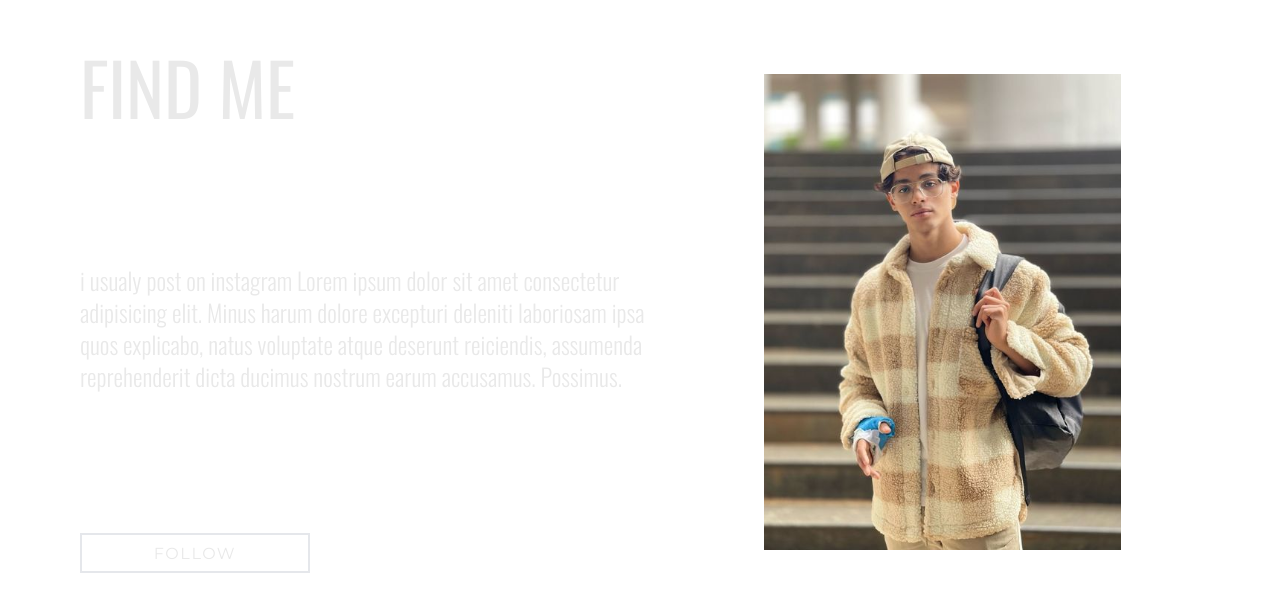
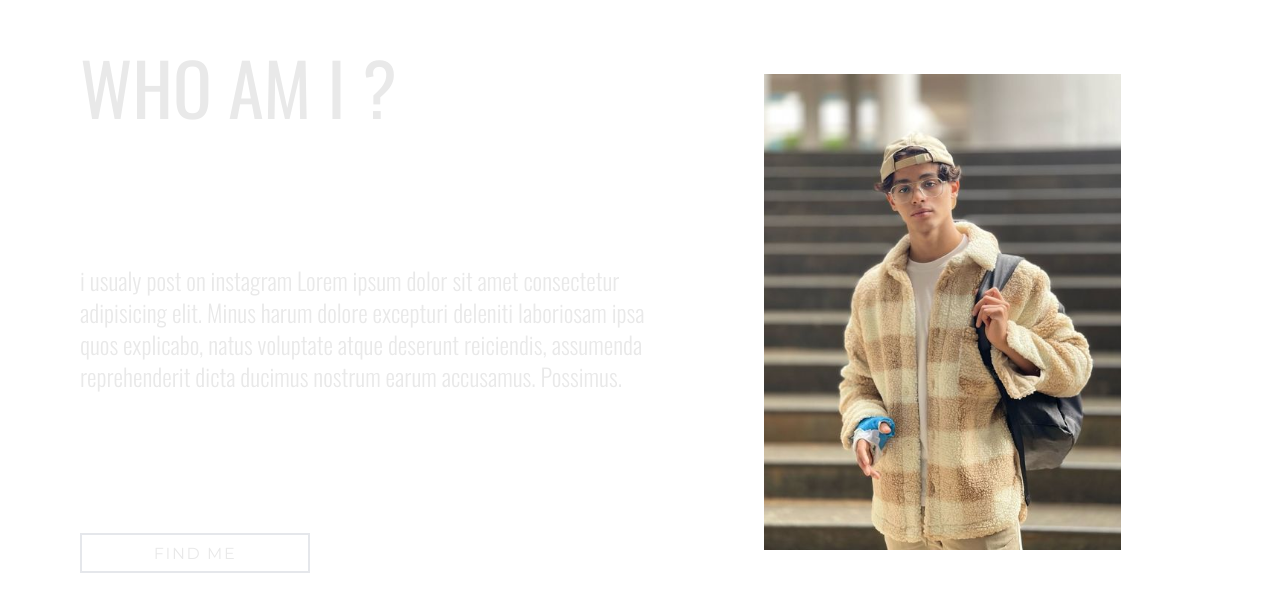
Before and after one commit to BrahimiMehdi/Ayoub-Abane, a Next.js app: page / in a window 1280 px wide. Shown: the part 1688-2300 px from the top of the page. Built offline with nearby package versions, Linux system fonts and the light colour scheme.

Commit message:
Possible Fixes

```diff
--- a/components/FollowSection.jsx
+++ b/components/FollowSection.jsx
@@ -1,20 +1,17 @@
-import React from "react";
+import React from 'react'
 
 const FollowSection = () => {
     return (
         <section className="min-h-screen w-screen place-items-center grid text-main-light px-8 md:pl-[80px] md:pr-[50px] grid-cols-2">
         <div className="h-full py-20 w-full justify-around flex flex-col">
-        <h1 className="text-7xl font-Oswald">FIND ME</h1>
+        <h1 className="text-7xl font-Oswald">WHO AM I ?</h1>
           <p className="sm:text-2xl text-xl font-light my-6 font-Oswald">
-          i usualy post on instagram Lorem ipsum dolor sit amet consectetur
-          adipisicing elit. Minus harum dolore excepturi deleniti laboriosam
-          ipsa quos explicabo, natus voluptate atque deserunt reiciendis,
-          assumenda reprehenderit dicta ducimus nostrum earum accusamus.
-          Possimus.
+            i usualy post on instagram Lorem ipsum dolor sit amet consectetur adipisicing elit. Minus harum dolore excepturi deleniti laboriosam ipsa quos explicabo, natus voluptate atque deserunt reiciendis,
+             assumenda reprehenderit dicta ducimus nostrum earum accusamus. Possimus.
           </p>
           <a target="_blank" href="https://www.instagram.com/ayxubo.art/">
             <span className="font-Montserrat text-main-light border-main-white text-xs sm:text-base cursor-pointer transition-all md:hover:bg-main-light active:scale-95 md:hover:text-black duration-200  inline-block tracking-widest border-2 w-[50%] md:w-full lg:w-[40%] lg:h-[2.5rem] text-center py-[7px]">
-            FOLLOW
+              FIND ME
             </span>
           </a>
         </div>
@@ -22,7 +19,7 @@ const FollowSection = () => {
           <img className="object-contain" src="/aboutSecImage.jpg" alt="" />
         </div>
     </section>
-  );
-};
+    )
+}
 
-export default FollowSection;
+export default FollowSection
--- a/components/HeroSection.jsx
+++ b/components/HeroSection.jsx
@@ -25,8 +25,8 @@ const HeroSection = ({ openSideBar }) => {
       )
 
       .from(navBar.current,{x:"300px",delay:1,ease:Power3.easeOut,duration:1.6},0.5);
-      tl.to(SeclightBox.current,{y:"150%",scrollTrigger:{trigger:"#aboutSection",start:"top bottom",scrub:1}})
-      tl.to(outerBox.current,{color:"#fff",scrollTrigger:{trigger:"#aboutSection",start:"top bottom",scrub:1}})
+      t2.to(SeclightBox.current,{y:"150%",scrollTrigger:{trigger:"#aboutSection",start:"top bottom",scrub:1}})
+      t2.to(outerBox.current,{color:"#fff",scrollTrigger:{trigger:"#aboutSection",start:"top bottom",scrub:1}})
   }, []);
   return (
     <section
```
Lines whose indentation alone changed are shown as unchanged.
